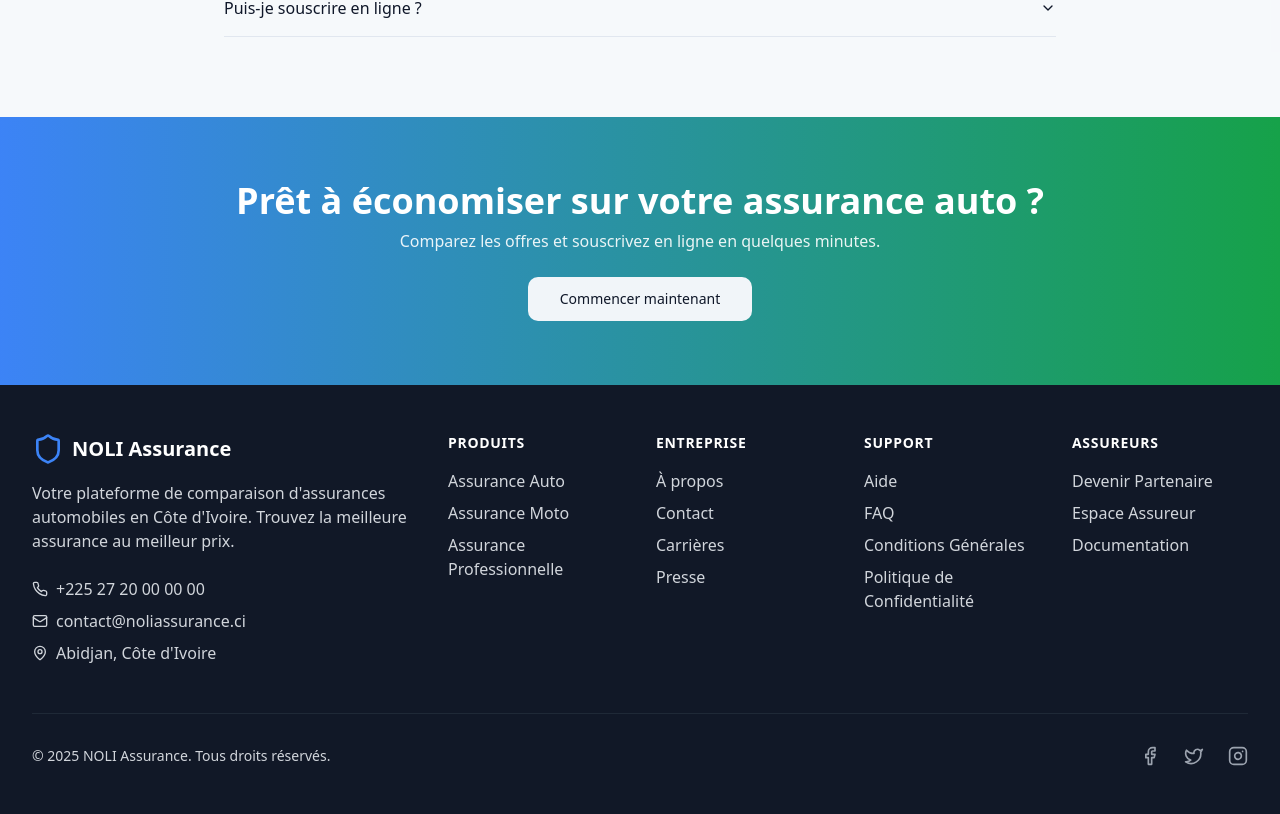
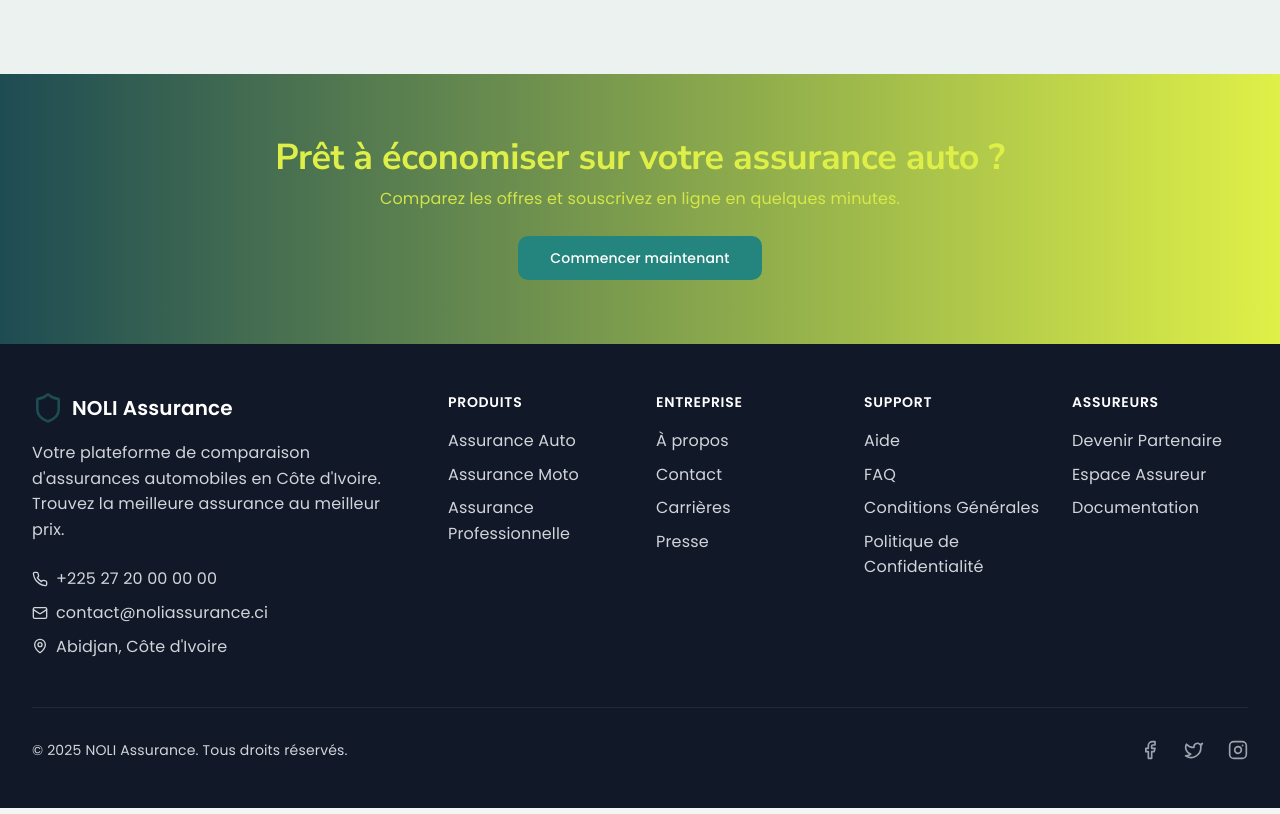
Before and after one commit to akoun-dev/noli, a React (Vite) app: page / in a window 1280 px wide. Shown: the part 2997-3811 px from the top of the page. Built offline with nearby package versions, Linux system fonts and the light colour scheme; no server answers.

Commit message:
Application des couleurs NOLI

```diff
--- a/src/index.css
+++ b/src/index.css
@@ -1,3 +1,5 @@
+@import url('https://fonts.googleapis.com/css2?family=Nunito+Sans:wght@400;600;700&family=Poppins:wght@400;500;600&family=Space+Grotesk:wght@600&display=swap');
+
 @tailwind base;
 @tailwind components;
 @tailwind utilities;
@@ -8,75 +10,99 @@ All colors MUST be HSL.
 
 @layer base {
   :root {
-    --background: 210 40% 98%;
-    --foreground: 222 47% 11%;
+    --font-display: "Klein", "Space Grotesk", "Nunito Sans", sans-serif;
+    --font-subtitle: "Nunito Sans", "Poppins", sans-serif;
+    --font-body: "Poppins", "Nunito Sans", system-ui, -apple-system, BlinkMacSystemFont, sans-serif;
 
-    --card: 0 0% 100%;
-    --card-foreground: 222 47% 11%;
+    --background: 153 23% 96%;
+    --foreground: 120 2% 9%;
 
-    --popover: 0 0% 100%;
-    --popover-foreground: 222 47% 11%;
+    --card: 153 16% 92%;
+    --card-foreground: 120 2% 9%;
 
-    --primary: 217 91% 60%;
-    --primary-foreground: 0 0% 100%;
+    --popover: 153 16% 98%;
+    --popover-foreground: 120 2% 9%;
 
-    --secondary: 210 40% 96%;
-    --secondary-foreground: 222 47% 11%;
+    --primary: 188 48% 22%; /* Azur foncé */
+    --primary-foreground: 66 84% 61%;
 
-    --muted: 210 40% 96%;
-    --muted-foreground: 215 16% 47%;
+    --secondary: 176 58% 33%; /* Cyan */
+    --secondary-foreground: 0 0% 100%;
 
-    --accent: 142 76% 36%;
-    --accent-foreground: 0 0% 100%;
+    --muted: 153 13% 88%; /* Vert grisé */
+    --muted-foreground: 188 30% 30%;
 
-    --destructive: 0 84% 60%;
+    --accent: 66 85% 61%; /* Jaune vert */
+    --accent-foreground: 120 2% 9%;
+
+    --destructive: 4 84% 58%;
     --destructive-foreground: 0 0% 100%;
 
-    --border: 214 32% 91%;
-    --input: 214 32% 91%;
-    --ring: 217 91% 60%;
+    --border: 153 13% 80%;
+    --input: 153 13% 80%;
+    --ring: 66 85% 61%;
+    --sidebar-background: 188 48% 20%;
+    --sidebar-foreground: 66 85% 96%;
+    --sidebar-primary: 176 58% 33%;
+    --sidebar-primary-foreground: 0 0% 100%;
+    --sidebar-accent: 66 85% 61%;
+    --sidebar-accent-foreground: 120 2% 9%;
+    --sidebar-border: 188 35% 35%;
+    --sidebar-ring: 188 48% 22%;
 
     --radius: 0.75rem;
 
-    --success: 142 76% 36%;
+    --success: 176 58% 33%;
     --success-foreground: 0 0% 100%;
 
-    --info: 199 89% 48%;
+    --info: 188 48% 35%;
     --info-foreground: 0 0% 100%;
 
-    --hero-gradient: linear-gradient(135deg, hsl(210 40% 98%) 0%, hsl(217 91% 97%) 100%);
-    --card-shadow: 0 10px 40px -10px hsl(217 91% 60% / 0.15);
-    --hover-shadow: 0 20px 50px -10px hsl(217 91% 60% / 0.25);
+    --hero-gradient: linear-gradient(145deg, hsl(188 48% 92%) 0%, hsl(176 58% 90%) 35%, hsl(66 85% 80%) 100%);
+    --card-shadow: 0 20px 45px -15px hsl(188 48% 22% / 0.15);
+    --hover-shadow: 0 30px 55px -15px hsl(176 58% 33% / 0.25);
   }
 
   .dark {
-    --background: 222 47% 11%;
-    --foreground: 210 40% 98%;
+    --background: 120 3% 8%;
+    --foreground: 153 23% 96%;
 
-    --card: 222 47% 15%;
-    --card-foreground: 210 40% 98%;
+    --card: 188 35% 14%;
+    --card-foreground: 153 23% 96%;
 
-    --popover: 222 47% 15%;
-    --popover-foreground: 210 40% 98%;
+    --popover: 188 35% 12%;
+    --popover-foreground: 153 23% 96%;
 
-    --primary: 217 91% 60%;
-    --primary-foreground: 0 0% 100%;
+    --primary: 66 85% 61%;
+    --primary-foreground: 120 3% 8%;
 
-    --secondary: 217 33% 18%;
-    --secondary-foreground: 210 40% 98%;
+    --secondary: 176 58% 33%;
+    --secondary-foreground: 0 0% 100%;
 
-    --muted: 217 33% 18%;
-    --muted-foreground: 215 20% 65%;
+    --muted: 188 30% 18%;
+    --muted-foreground: 153 10% 78%;
 
-    --accent: 142 76% 36%;
-    --accent-foreground: 0 0% 100%;
+    --accent: 188 48% 22%;
+    --accent-foreground: 66 85% 61%;
 
-    --destructive: 0 63% 31%;
-    --destructive-foreground: 210 40% 98%;
+    --destructive: 5 68% 46%;
+    --destructive-foreground: 0 0% 100%;
 
-    --border: 217 33% 18%;
-    --input: 217 33% 18%;
-    --ring: 217 91% 60%;
+    --border: 188 30% 22%;
+    --input: 188 30% 22%;
+    --ring: 66 85% 61%;
+    --sidebar-background: 120 3% 8%;
+    --sidebar-foreground: 153 23% 96%;
+    --sidebar-primary: 66 85% 61%;
+    --sidebar-primary-foreground: 120 3% 8%;
+    --sidebar-accent: 176 58% 33%;
+    --sidebar-accent-foreground: 0 0% 100%;
+    --sidebar-border: 188 25% 18%;
+    --sidebar-ring: 66 85% 61%;
+
+    --hero-gradient: linear-gradient(145deg, hsl(120 3% 8%) 0%, hsl(188 35% 15%) 70%, hsl(176 58% 22%) 100%);
+    --card-shadow: 0 25px 55px -20px hsl(188 48% 5% / 0.6);
+    --hover-shadow: 0 30px 65px -20px hsl(66 85% 61% / 0.45);
   }
 }
 
@@ -86,7 +112,11 @@ All colors MUST be HSL.
   }
 
   body {
-    @apply bg-background text-foreground;
+    font-family: var(--font-body);
+    font-weight: 400;
+    line-height: 1.6;
+    letter-spacing: 0.01em;
+    @apply bg-background text-foreground antialiased;
   }
 
   /* Améliorations d'accessibilité globales */
@@ -109,6 +139,27 @@ All colors MUST be HSL.
   [role="link"]:focus,
   [role="menuitem"]:focus {
     @apply outline-none ring-2 ring-ring ring-offset-2;
+  }
+  h1, .text-display {
+    font-family: var(--font-display);
+    font-weight: 700;
+    letter-spacing: -0.02em;
+    line-height: 1.1;
+    font-size: clamp(2rem, 5vw, 3rem);
+  }
+
+  h2, .text-subtitle {
+    font-family: var(--font-subtitle);
+    font-weight: 700;
+    letter-spacing: -0.01em;
+    line-height: 1.2;
+    font-size: clamp(1.5rem, 3vw, 2.25rem);
+  }
+
+  p, li, label, span {
+    font-family: var(--font-body);
+    font-size: 1rem;
+    line-height: 1.6;
   }
 }
 
--- a/tailwind.config.ts
+++ b/tailwind.config.ts
@@ -13,6 +13,11 @@ export default {
       },
     },
     extend: {
+      fontFamily: {
+        display: ["var(--font-display)"],
+        subtitle: ["var(--font-subtitle)"],
+        body: ["var(--font-body)"],
+      },
       colors: {
         border: "hsl(var(--border))",
         input: "hsl(var(--input))",
```
